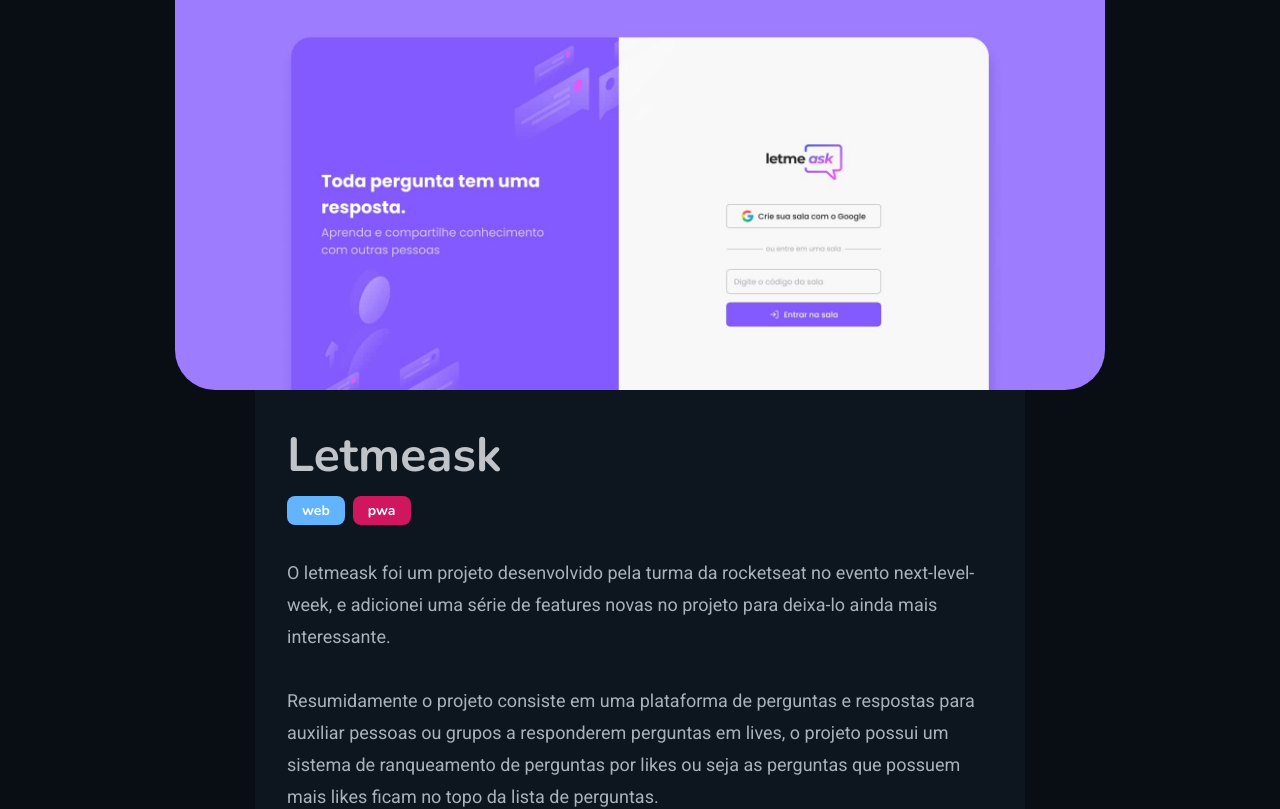
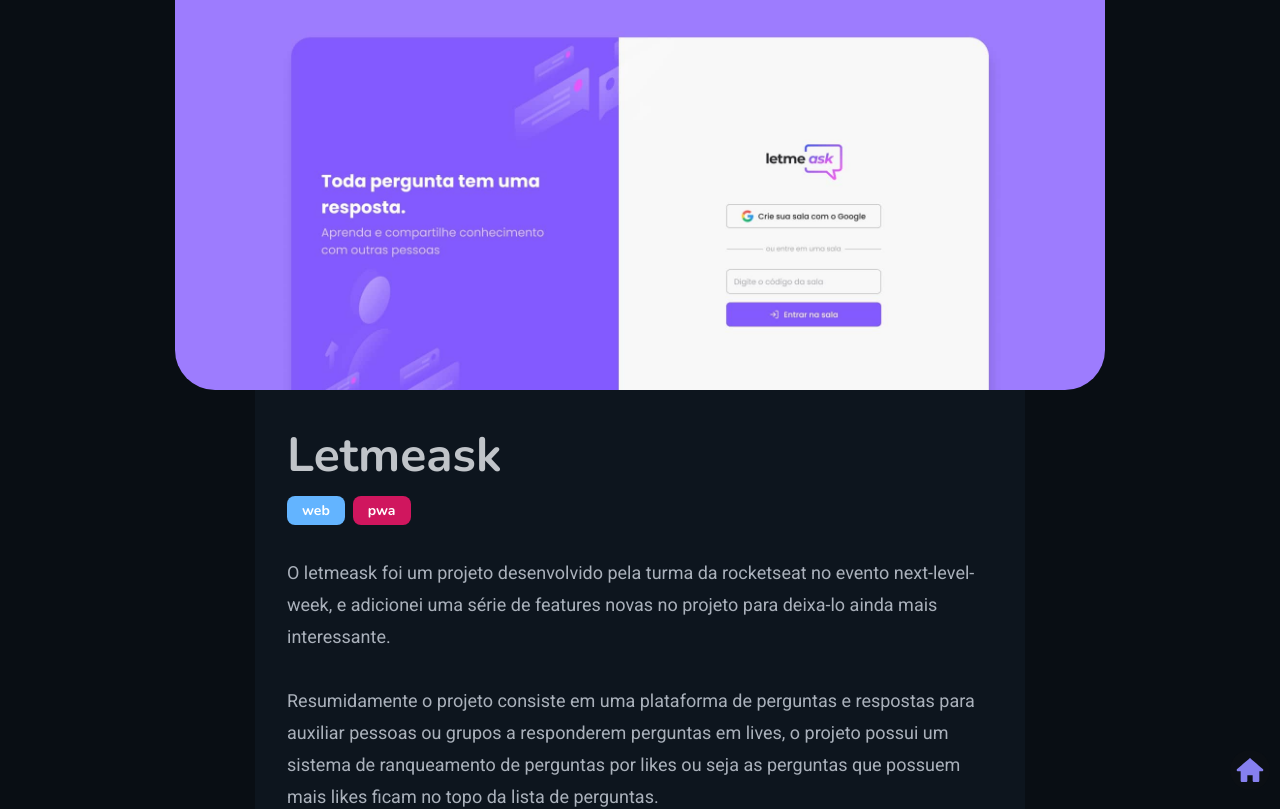
Before and after one commit to EddyPBR/eddypbr-website, a Next.js app: page /portfolio/letmeask in a window 1280 px wide. Shown: the top 809 px of the page. Built offline with nearby package versions, Linux system fonts and the light colour scheme.

Commit message:
:wrench: Adionando component back to home link

```diff
--- a/src/pages/portfolio/[title].tsx
+++ b/src/pages/portfolio/[title].tsx
@@ -5,6 +5,7 @@
 
 import { Badge } from "../../components/Badge";
 import { ExternalLink } from "../../components/ExternalLink";
+import { BackToHomeLink } from "../../components/BackToHomeLink";
 
 import { Container, ProjectHead, ProjectContent, ProjectBody, ProjectFooter } from "../../styles/Project";
 
@@ -50,6 +51,8 @@
           </ProjectFooter>
         </ProjectContent>
       </Container>
+
+      <BackToHomeLink />
     </>
   );
 }
```
